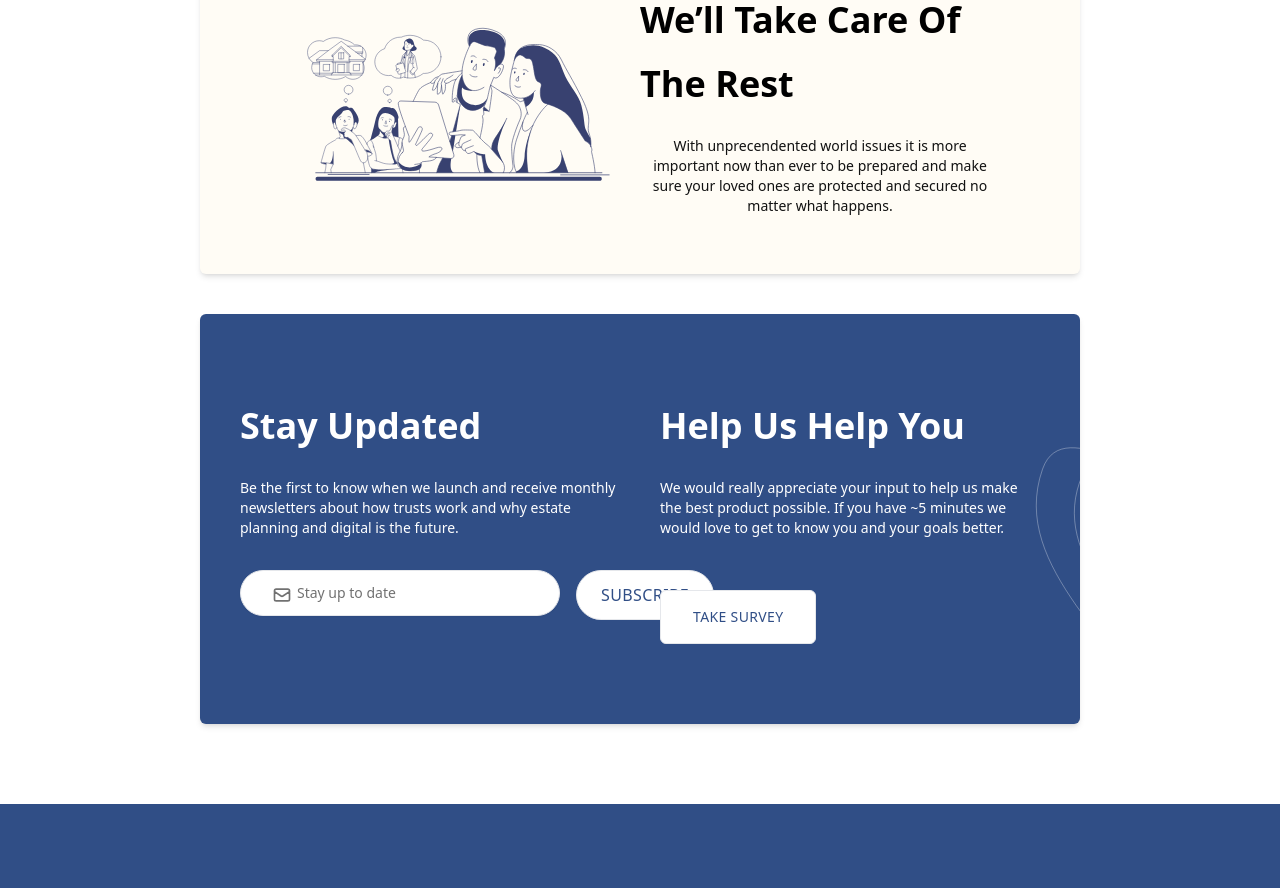
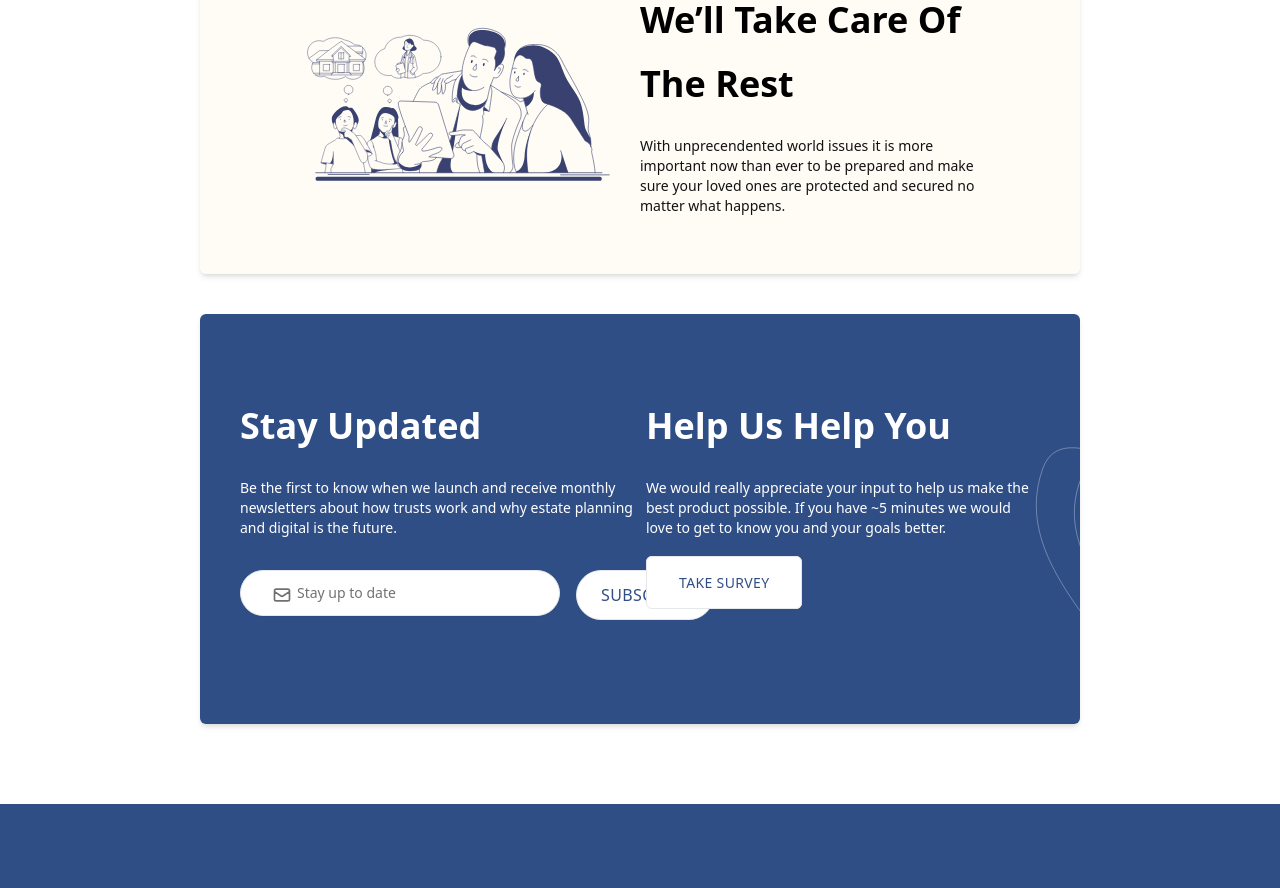
Before and after one commit to jonahcastro/oneday, a Next.js app: page / in a window 1280 px wide. Shown: the part 2560-3448 px from the top of the page. Built offline with nearby package versions, Linux system fonts and the light colour scheme; a web font is replaced by a local one.

Commit message:
update services and contact alignment, add survey link

```diff
--- a/layouts/About.jsx
+++ b/layouts/About.jsx
@@ -1,8 +1,10 @@
 import { useEffect } from "react";
 import { useInView } from "react-intersection-observer";
 import { motion, useAnimation } from "framer-motion";
+import Link from "next/link";
 
 export default function About() {
+  const SURVEY_URL = process.env.NEXT_PUBLIC_SURVEY_LINK;
   const easing = [0.455, 0.03, 0.515, 0.955];
   const sectionVariant = {
     visible: { opacity: 1, transition: { duration: 1, ease: easing } },
@@ -149,9 +151,11 @@ export default function About() {
               you took our short survey to help us make the best trust product
               possible.
             </p>
-            <button className="mt-5 w-full rounded-md border bg-purple px-8 py-4 text-sm uppercase tracking-wide text-white hover:bg-purple/90 hover:shadow-md md:w-auto">
-              take survey
-            </button>
+            <Link href={SURVEY_URL} target="_blank" rel="noopener noreferrer">
+              <a className="mt-5 inline-block w-full rounded-md border bg-purple px-8 py-4 text-sm uppercase tracking-wide text-white hover:bg-purple/90 hover:shadow-md md:w-auto">
+                take survey
+              </a>
+            </Link>
           </div>
         </div>
       </div>
--- a/layouts/Contact.jsx
+++ b/layouts/Contact.jsx
@@ -3,8 +3,10 @@ import { MailIcon } from "@heroicons/react/outline";
 import { useInView } from "react-intersection-observer";
 import { motion, useAnimation } from "framer-motion";
 import { useForm } from "react-hook-form";
+import Link from "next/link";
 
 export default function Contact() {
+  const SURVEY_URL = process.env.NEXT_PUBLIC_SURVEY_LINK;
   const easing = [0.455, 0.03, 0.515, 0.955];
   const sectionVariant = {
     visible: { opacity: 1, transition: { duration: 1, ease: easing } },
@@ -55,7 +57,7 @@ export default function Contact() {
       animate={control}
     >
       <div className="container mb-20">
-        <div className="grid items-center justify-center gap-10 rounded-md bg-purple bg-circular bg-cover bg-center bg-no-repeat px-10 py-20 shadow-md md:grid-cols-2">
+        <div className="items-top grid justify-center gap-3 rounded-md bg-purple bg-circular bg-cover bg-center bg-no-repeat px-10 py-20 shadow-md md:grid-cols-2">
           <div className="max-w-md">
             <h1 className="font-display text-3xl font-bold capitalize leading-8 text-white md:text-4xl lg:leading-12">
               Stay Updated
@@ -65,7 +67,6 @@ export default function Contact() {
               newsletters about how trusts work and why estate planning and
               digital is the future.
             </p>
-            <div>
             <form
               method="post"
               onSubmit={handleSubmit(onSubmit)}
@@ -104,8 +105,7 @@ export default function Contact() {
               {errors.Email?.message}
             </span>
           </div>
-          </div>
-          <div className="max-w-sm">
+          <div className="max-w-md">
             <h1 className="font-display text-3xl font-bold capitalize leading-8 text-white md:text-4xl lg:leading-12">
               Help Us Help You
             </h1>
@@ -114,10 +114,12 @@ export default function Contact() {
               product possible. If you have ~5 minutes we would love to get to
               know you and your goals better.
             </p>
-            <div className="mt-8 flex-none gap-4 lg:flex">
-              <button className="mt-5 w-full rounded-md border bg-white px-8 py-4 text-sm uppercase tracking-wide text-purple hover:bg-purple hover:text-white hover:shadow-md md:w-auto">
+            <div className="mt-8">
+              <Link href={SURVEY_URL} target="_blank" rel="noopener noreferrer">
+                <a className="w-full rounded-md border bg-white px-8 py-4 text-sm uppercase tracking-wide text-purple hover:bg-purple hover:text-white hover:shadow-md md:w-auto">
                   take survey
-              </button>
+                </a>
+              </Link>
             </div>
           </div>
         </div>
--- a/layouts/Services.jsx
+++ b/layouts/Services.jsx
@@ -118,7 +118,7 @@ export default function Services() {
             <h1 className="font-display text-3xl font-bold capitalize leading-8 md:text-4xl lg:leading-12">
               We’ll Take Care of the Rest
             </h1>
-            <p className="mt-5 text-center font-sans text-sm leading-7 text-secondary md:text-sm">
+            <p className="mt-5 text-left font-sans text-sm leading-7 text-secondary md:text-sm">
               With unprecendented world issues it is more important now than
               ever to be prepared and make sure your loved ones are protected
               and secured no matter what happens.
```
Lines whose indentation alone changed are shown as unchanged.
